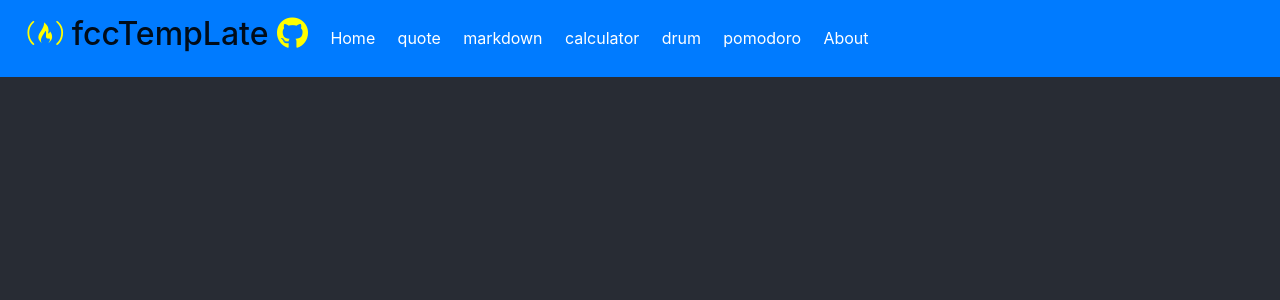
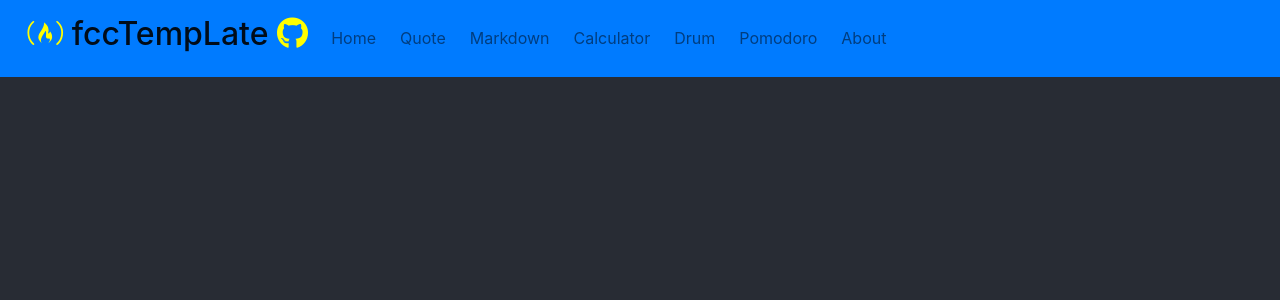
Before and after one commit to TurtleWolfe/fccTempLate, a React (Create React App) app: page / in a window 1280 px wide. Shown: the top 300 px of the page. Built offline with nearby package versions, Linux system fonts and the light colour scheme.

Commit message:
NavBar, all but the recoil

```diff
--- a/src/NavBar.js
+++ b/src/NavBar.js
@@ -4,8 +4,10 @@
 import PropTypes from 'prop-types';
 import './NavBar.css';
 import { Link } from "react-router-dom";
-import Nav from 'react-bootstrap/Nav';
-import Navbar from 'react-bootstrap/Navbar';
+// import Nav from 'react-bootstrap/Nav';
+// import Navbar from 'react-bootstrap/Navbar';
+// import { Navbar, Nav, Form, FormControl, Button, NavItem } from 'react-bootstrap';
+import { Navbar, Nav, NavItem } from 'react-bootstrap';
 const NavBar = ({ icon, iconFCC, title }) => {
   return (
     <Navbar fixed="top" expand="lg" className='navbar bg-primary'>
@@ -20,20 +22,27 @@
       <Navbar.Toggle aria-controls="basic-navbar-nav" />
       <Navbar.Collapse id="basic-navbar-nav">
         <Nav className="mr-auto">
-          {/* <Nav.Link href="/fccTempLate">Home</Nav.Link>
-          <Nav.Link href="/quote">Link</Nav.Link>
-          <Nav.Link href="/markdown">Home</Nav.Link>
-          <Nav.Link href="/calculator">Link</Nav.Link>
-          <Nav.Link href="/drum">Link</Nav.Link>
-          <Nav.Link href="/pomodoro">Link</Nav.Link>
-          <Nav.Link href="/about">Link</Nav.Link> */}
-          <Link to='/fccTempLate'>Home</Link>
-          <Link to='/quote'>quote</Link>
-          <Link to='/markdown'>markdown</Link>
-          <Link to='/calculator'>calculator</Link>
-          <Link to='/drum'>drum</Link>
-          <Link to='/pomodoro'>pomodoro</Link>
-          <Link to='/about'>About</Link>
+          <NavItem eventkey={1} href="/fccTempLate">
+            <Nav.Link as={Link} to="/fccTempLate" >Home</Nav.Link>
+          </NavItem>
+          <NavItem eventkey={2} href="/quote">
+            <Nav.Link as={Link} to="/quote" >Quote</Nav.Link>
+          </NavItem>
+          <NavItem eventkey={3} href="/markdown">
+            <Nav.Link as={Link} to="/markdown" >Markdown</Nav.Link>
+          </NavItem>
+          <NavItem eventkey={4} href="/calculator">
+            <Nav.Link as={Link} to="/calculator" >Calculator</Nav.Link>
+          </NavItem>
+          <NavItem eventkey={5} href="/drum">
+            <Nav.Link as={Link} to="/drum" >Drum</Nav.Link>
+          </NavItem>
+          <NavItem eventkey={6} href="/pomodoro">
+            <Nav.Link as={Link} to="/pomodoro" >Pomodoro</Nav.Link>
+          </NavItem>
+          <NavItem eventkey={7} href="/about">
+            <Nav.Link as={Link} to="/about" >About</Nav.Link>
+          </NavItem>
         </Nav>
       </Navbar.Collapse>
     </Navbar>
```
